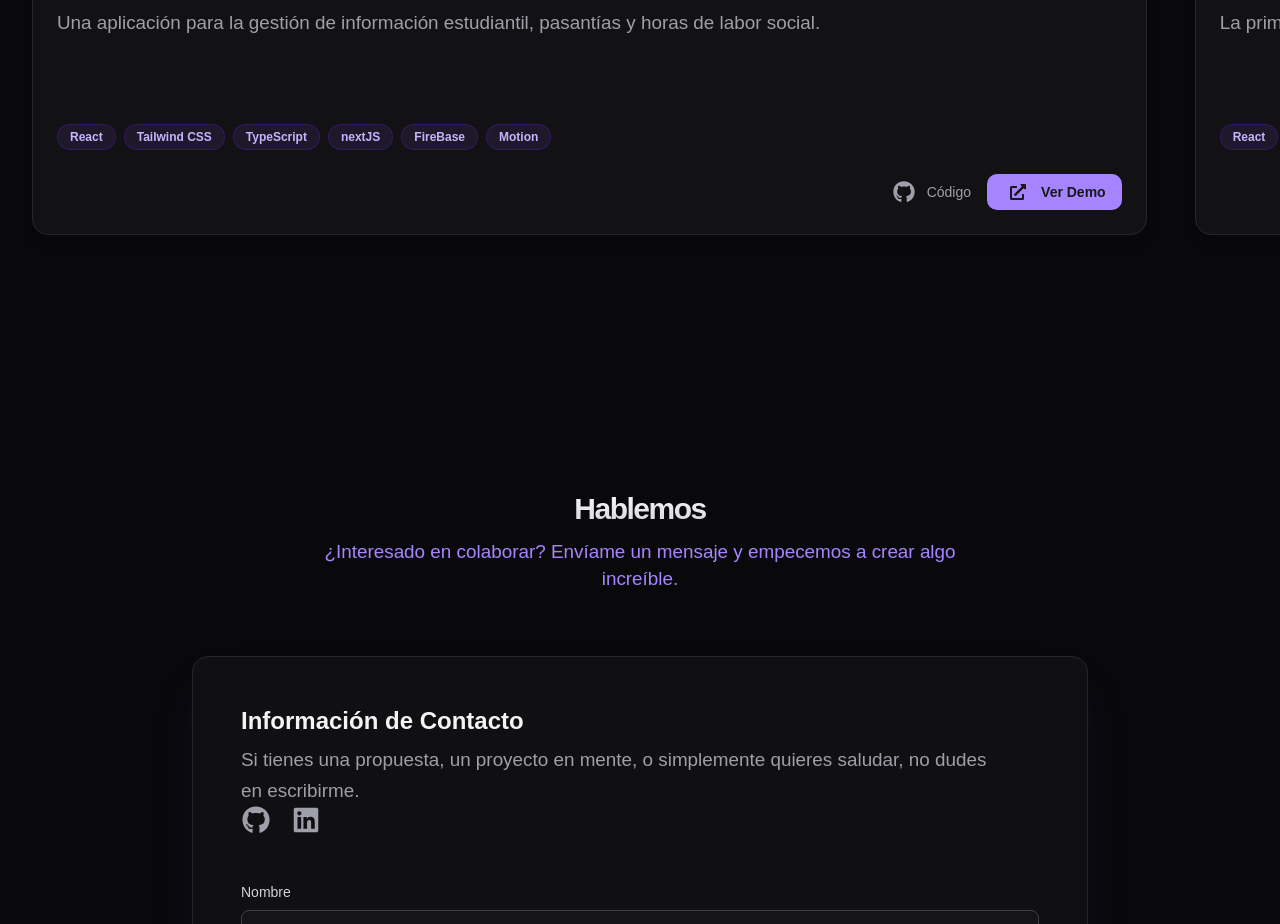
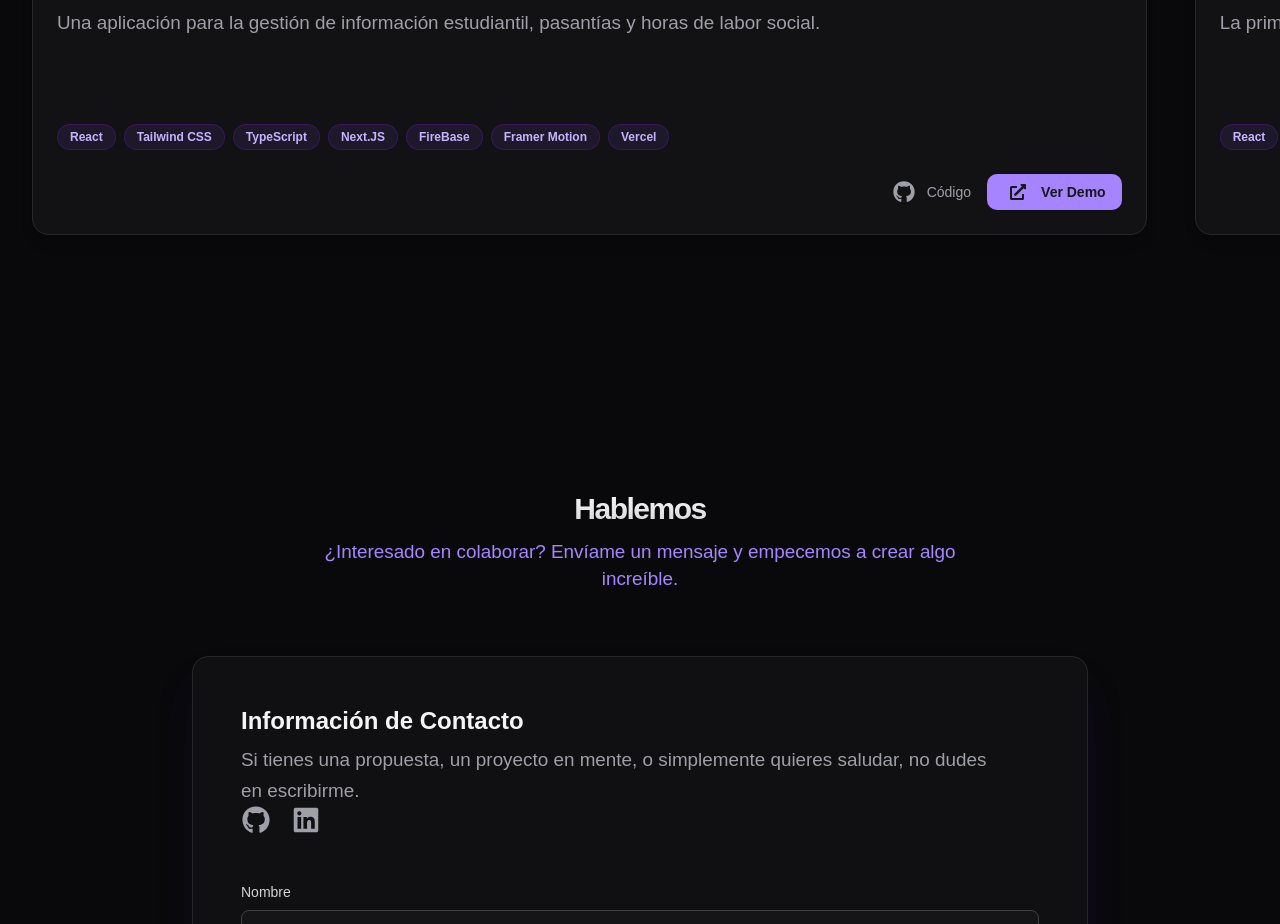
Before and after one commit to Hazuru00/Portafolio-Personal-WebDeveloper, a Next.js app in the folder portfolio-next/: page / in a window 1280 px wide. Shown: the part 2720-3644 px from the top of the page. Built offline with nearby package versions, Linux system fonts and the light colour scheme; no server answers; a web font is replaced by a local one.

Commit message:
Modified proyects.json

```diff
--- a/portfolio-next/public/projects.json
+++ b/portfolio-next/public/projects.json
@@ -4,7 +4,7 @@
         "description": "Una aplicación para la gestión de información estudiantil, pasantías y horas de labor social.",
         "technicalDescription": "React, Tailwind CSS, TypeScript",
         "image": "/pasant-log-desing.PNG",
-        "tags": ["React", "Tailwind CSS", "TypeScript", "nextJS", "FireBase", "Motion"],
+        "tags": ["React", "Tailwind CSS", "TypeScript", "Next.JS", "FireBase", "Framer Motion", "Vercel"],
         "liveUrl": "https://pasant-log.vercel.app",
         "repoUrl": "https://github.com/Hazuru00"
     },
@@ -13,7 +13,7 @@
         "description": "La primera versión de mi portafolio, construida con React y Vite.",
         "technicalDescription": "React, Vite, Tailwind CSS, Framer Motion",
         "image": "/portfolio-1-desing.PNG",
-        "tags": ["React", "Vite", "Tailwind CSS", "Motion"],
+        "tags": ["React", "Vite", "Tailwind CSS", "Motion", "TypeScript", "Vercel"],
         "liveUrl": "https://hazuru.vercel.app/",
         "repoUrl": "https://github.com/Hazuru00/Portafolio-Personal-WebDeveloper"
     }
--- a/portfolio-next/src/components/sections/About.tsx
+++ b/portfolio-next/src/components/sections/About.tsx
@@ -57,19 +57,19 @@ const GsapLogo = ({ className }: { className?: string }) => (
 
 const techData = {
   React: { Icon: FaReact, experience: 'Dominio avanzado de hooks, SSR, y patrones de componentes para arquitecturas escalables.', years: '3 años' },
-  'Next.js': { Icon: SiNextdotjs, experience: 'Expertise en App Router, Server Components, y optimización de rendimiento (ISR, SSG).', years: '2 años' },
+  'Next.js': { Icon: SiNextdotjs, experience: 'Expertise en App Router, Server Components, y optimización de rendimiento (ISR, SSG).', years: '1 años' },
   TypeScript: { Icon: SiTypescript, experience: 'Tipado estricto para construir aplicaciones robustas, mantenibles y con menos errores en tiempo de ejecución.', years: '3 años' },
-  'Node.js': { Icon: FaNodeJs, experience: 'Desarrollo de APIs RESTful, manejo de middlewares con Express y conexión a bases de datos.', years: '4 años' },
-  MongoDB: { Icon: SiMongodb, experience: 'Modelado de datos NoSQL con Mongoose, optimización de consultas y agregaciones complejas.', years: '3 años' },
+  'Node.js': { Icon: FaNodeJs, experience: 'Desarrollo de APIs RESTful, manejo de middlewares con Express y conexión a bases de datos.', years: '2 años' },
+  MongoDB: { Icon: SiMongodb, experience: 'Modelado de datos NoSQL con Mongoose, optimización de consultas y agregaciones complejas.', years: '2 años' },
   GSAP: { Icon: GsapLogo, experience: 'Creación de animaciones complejas, líneas de tiempo, y experiencias interactivas con ScrollTrigger y Draggable.', years: '1 año' },
-  'Tailwind CSS': { Icon: SiTailwindcss, experience: 'Diseño de interfaces modernas y responsivas con un enfoque utility-first y personalización de temas.', years: '4 años' },
+  'Tailwind CSS': { Icon: SiTailwindcss, experience: 'Diseño de interfaces modernas y responsivas con un enfoque utility-first y personalización de temas.', years: '3 años' },
   'Framer Motion': { Icon: SiFramer, experience: 'Animaciones declarativas, transiciones de página fluidas y gestos para una UX dinámica.', years: '2 años' },
-  Git: { Icon: FaGitAlt, experience: 'Control de versiones profesional, flujos de trabajo (Git Flow) y colaboración efectiva en equipo.', years: '5 años' },
-  Figma: { Icon: FaFigma, experience: 'Diseño de prototipos interactivos, mockups de alta fidelidad y sistemas de diseño para una UX consistente.', years: '3 años' },
+  Git: { Icon: FaGitAlt, experience: 'Control de versiones profesional, flujos de trabajo (Git Flow) y colaboración efectiva en equipo.', years: '4 años' },
+  Figma: { Icon: FaFigma, experience: 'Diseño de prototipos interactivos, mockups de alta fidelidad y sistemas de diseño para una UX consistente.', years: '1 años' },
   Vercel: { Icon: SiVercel, experience: 'Despliegue contínuo, monitorización y gestión de variables de entorno para aplicaciones Next.js.', years: '2 años' },
   Firebase: { Icon: SiFirebase, experience: 'Autenticación, bases de datos en tiempo real (Firestore) y hosting para aplicaciones web full-stack.', years: '2 años' },
   Vuejs: { Icon: FaVuejs, experience: 'Desarrollo de aplicaciones reactivas con el ecosistema de Vue, incluyendo Vuex y Vue Router.', years: '1 año' },
-  Postman: { Icon: SiPostman, experience: 'Pruebas y depuración de APIs RESTful, creación de colecciones y automatización de tests.', years: '4 años' },
+  Postman: { Icon: SiPostman, experience: 'Pruebas y depuración de APIs RESTful, creación de colecciones y automatización de tests.', years: '3 años' },
 };
 
 interface Project { title: string; tags: string[]; }
```
